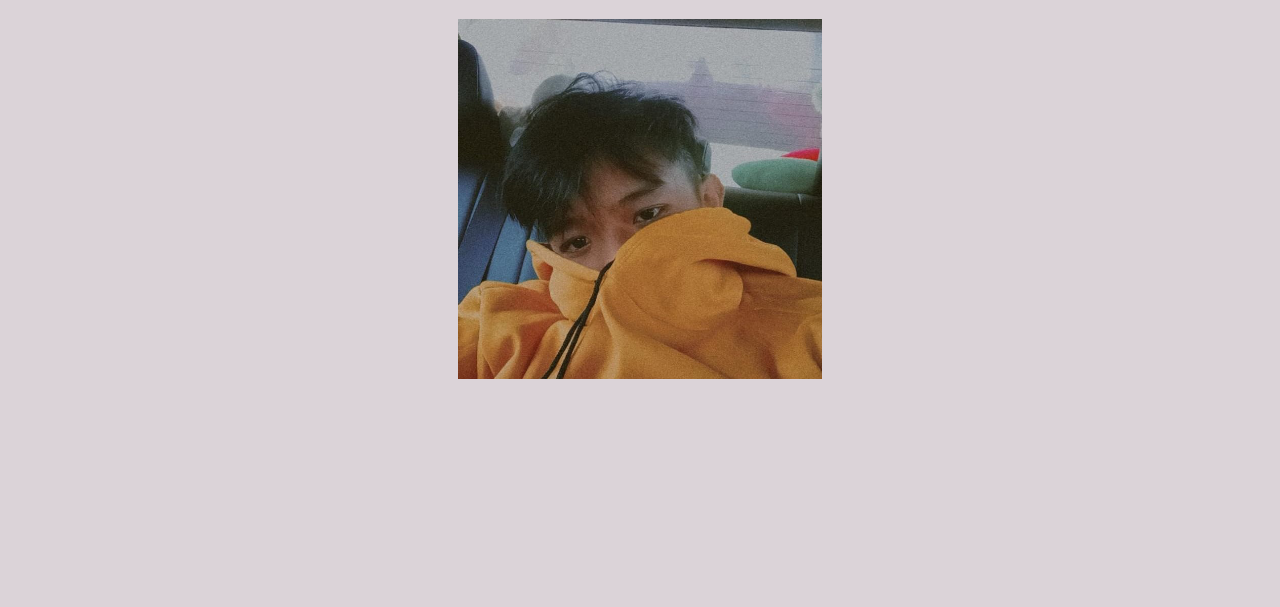
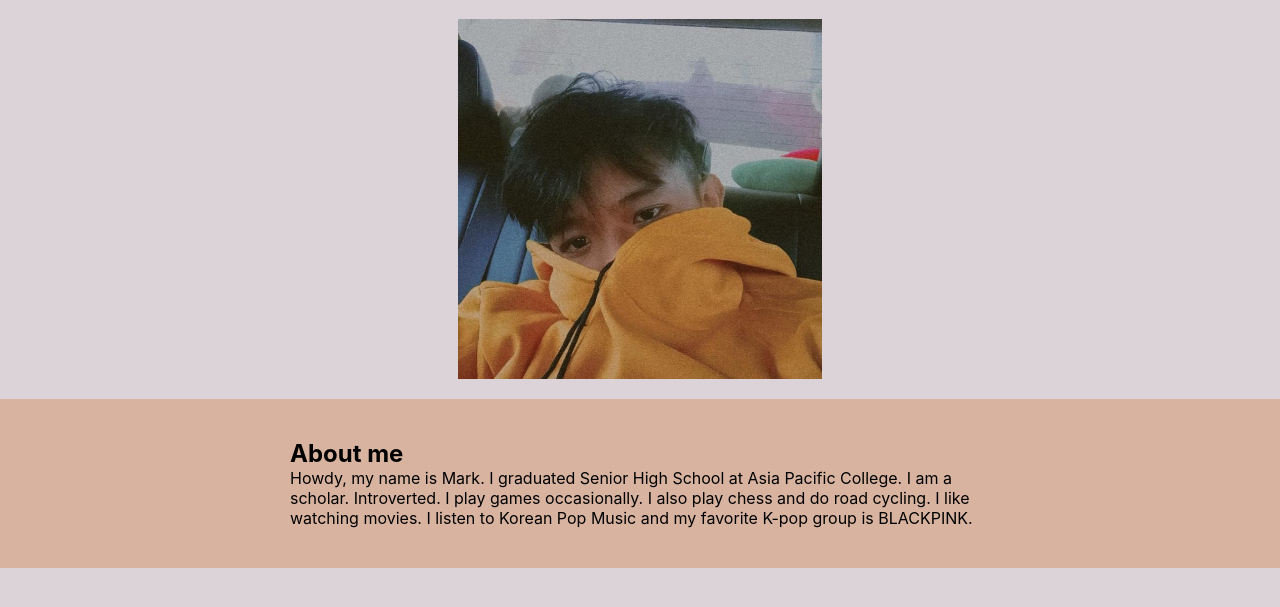
Before and after one commit to mnturingan/lab2, a PHP site: page / in a window 1280 px wide. Shown: the part 52-659 px from the top of the page. Run offline with PHP 8.4, Linux system fonts and the light colour scheme.

Commit message:
adding content

```diff
--- a/week5/index.html
+++ b/week5/index.html
@@ -25,6 +25,14 @@
 
     <!--content-->
     <img class="pfp" src="pfp-me.png" alt="pfp">
+    <section class="container-row" id="home">
+        <div class="container">
+            <h1>About me</h1>
+            <p>Howdy, my name is Mark. I graduated Senior High School at Asia Pacific College. I am a scholar. Introverted.
+            I play games occasionally. I also play chess and do road cycling. I like watching movies.
+            I listen to Korean Pop Music and my favorite K-pop group is BLACKPINK. </p>
+        </div>
+    </section>
 
 </body>
 </html>
--- a/week5/style.css
+++ b/week5/style.css
@@ -46,3 +46,15 @@ header {
     height: 50vh;
     margin: auto;
 }
+
+.container {
+    position: relative;
+    max-width: 700px;
+    margin: 0 auto;
+    text-justify: inter-word;
+    padding: 5vh 0vh 5vh 0vh;
+}
+
+#home {
+    background-color: #D8B4A0;
+}
```
